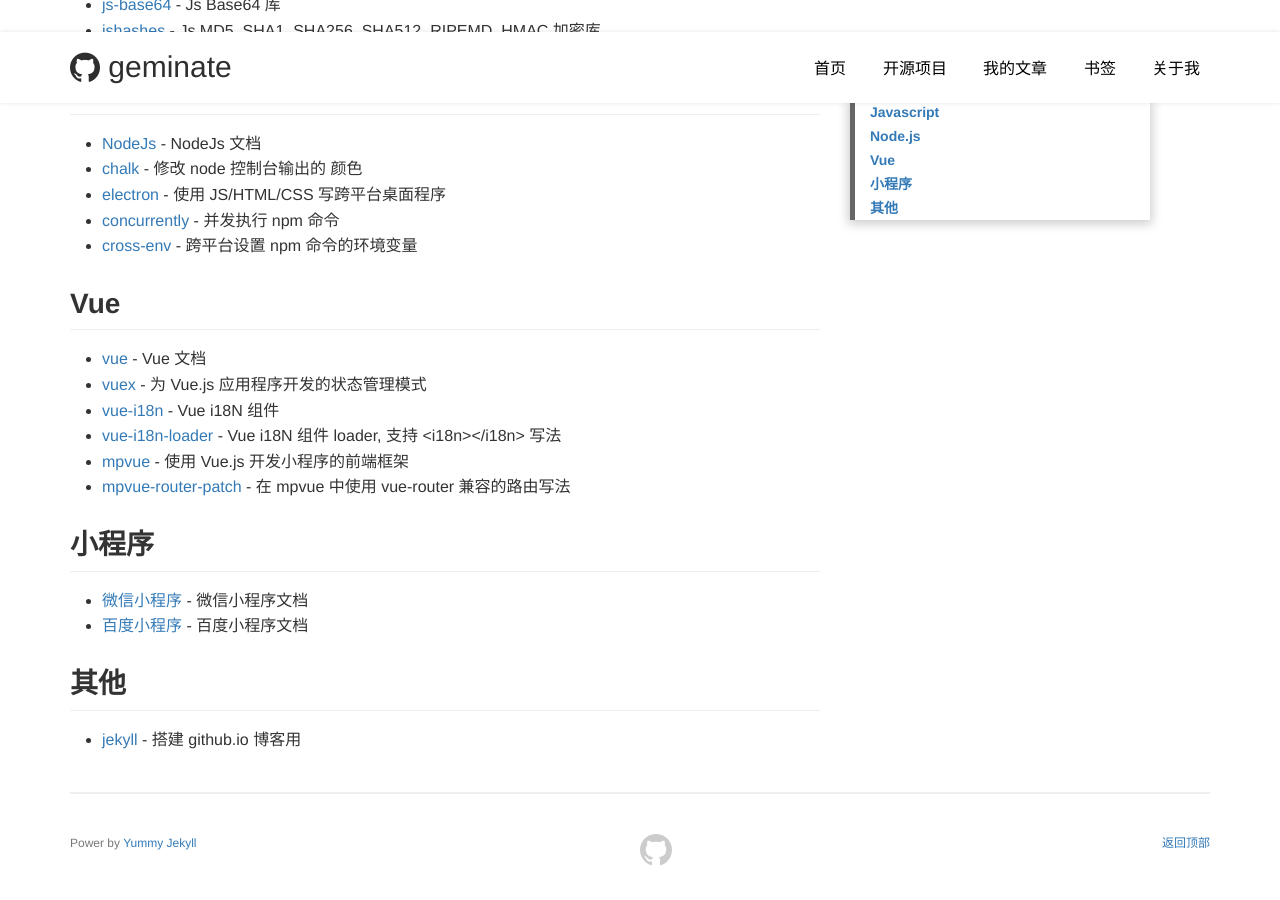
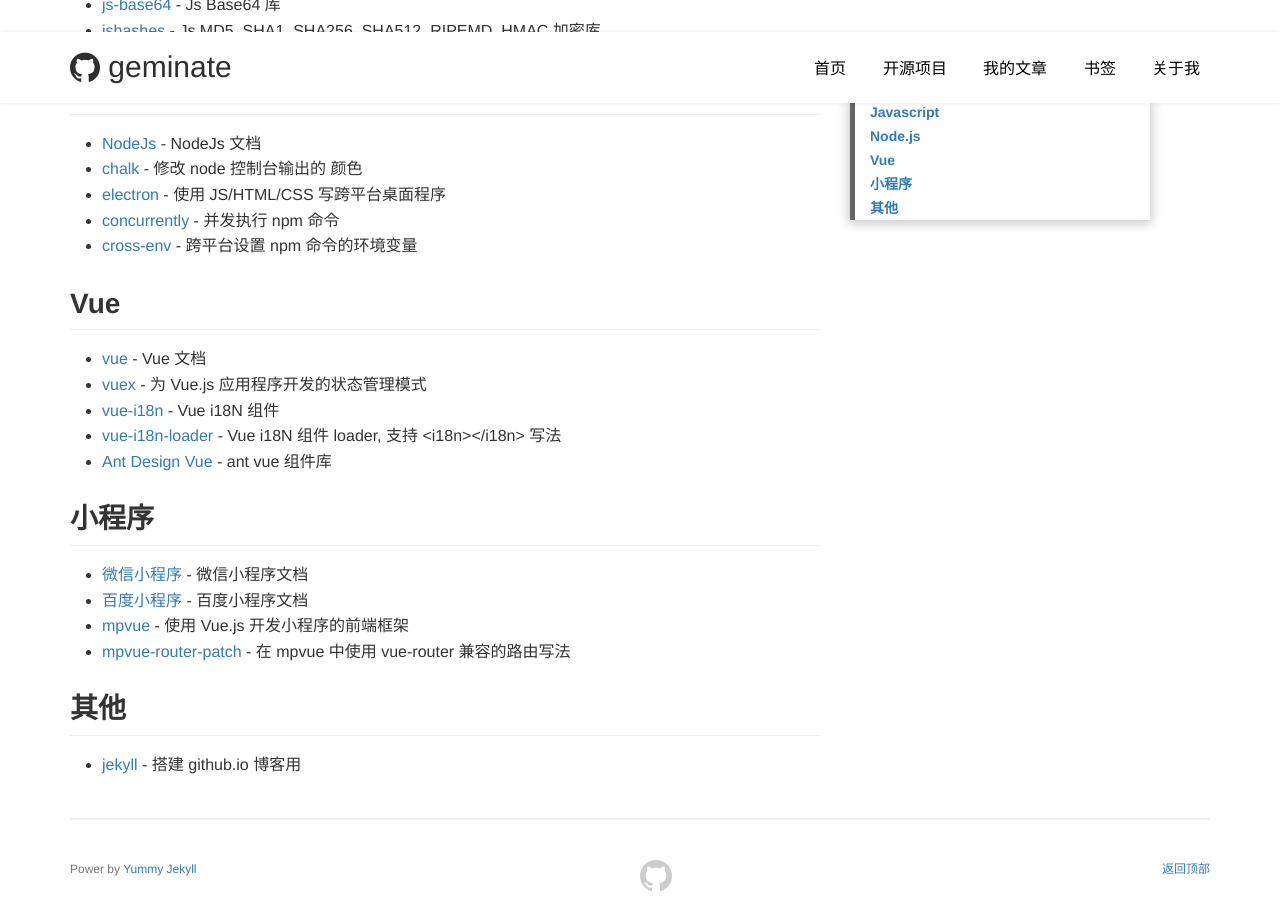
Before and after one commit to geminate/geminate.github.io, a Jekyll site: the page built from bookmark.md, in a window 1280 px wide and 900 px high, scrolled down 558 px. Built offline with Jekyll 4.4.1, drawn with Linux system fonts in a browser that asks for light colours; before the commit the page ends 1432 px from its top, so only the background shows below that.

Commit message:
feat: 1. bookmark 添加

```diff
--- a/bookmark.md
+++ b/bookmark.md
@@ -25,12 +25,13 @@
 - [vuex](https://vuex.vuejs.org/zh/) - 为 Vue.js 应用程序开发的状态管理模式
 - [vue-i18n](https://github.com/kazupon/vue-i18n) - Vue i18N 组件
 - [vue-i18n-loader](https://github.com/kazupon/vue-i18n-loader) - Vue i18N 组件 loader, 支持 \<i18n>\</i18n> 写法
-- [mpvue](http://mpvue.com/mpvue/) - 使用 Vue.js 开发小程序的前端框架
-- [mpvue-router-patch](https://github.com/F-loat/mpvue-router-patch) - 在 mpvue 中使用 vue-router 兼容的路由写法
+- [Ant Design Vue](https://github.com/vueComponent/ant-design-vue) - ant vue 组件库
 
 ## 小程序
 - [微信小程序](https://developers.weixin.qq.com/miniprogram/dev/) - 微信小程序文档
 - [百度小程序](https://smartprogram.baidu.com/docs/develop/tutorial/codedir/) - 百度小程序文档
+- [mpvue](http://mpvue.com/mpvue/) - 使用 Vue.js 开发小程序的前端框架
+- [mpvue-router-patch](https://github.com/F-loat/mpvue-router-patch) - 在 mpvue 中使用 vue-router 兼容的路由写法
 
 ## 其他
 - [jekyll](https://github.com/jekyll/jekyll) - 搭建 github.io 博客用
```
